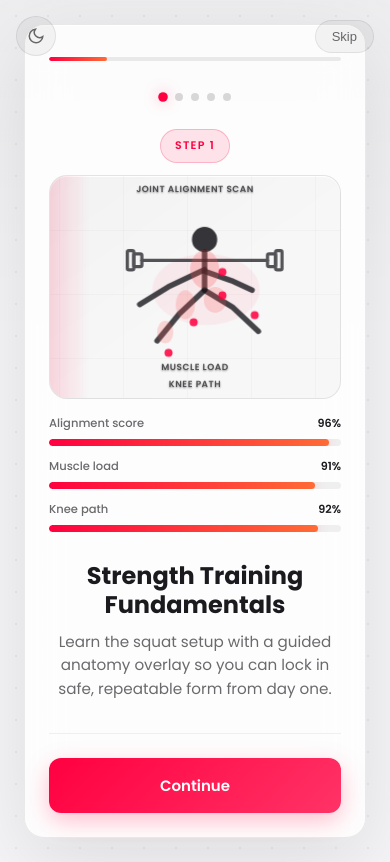
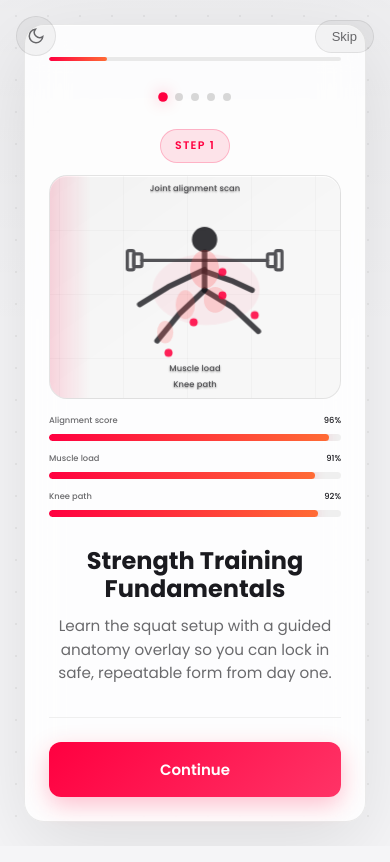
Before and after one commit to AndrewTattersall/next-events, a Next.js app: page /onboarding in a window 390 px wide. Built offline with nearby package versions, Linux system fonts and the light colour scheme.

Commit message:
Unify hero overlay text sizing across labels and tracks
Co-authored-by: andrewt <AndrewTattersall@users.noreply.github.com>

```diff
--- a/styles/Onboarding.module.css
+++ b/styles/Onboarding.module.css
@@ -162,9 +162,7 @@
 
 .hero {
   margin: 0 0 30px;
-  --hero-label-size: 0.62rem;
-  --hero-track-size: 0.78rem;
-  --hero-track-value-size: 0.74rem;
+  --hero-overlay-text-size: 0.6rem;
 }
 
 .heroVisual {
@@ -301,10 +299,9 @@
   display: inline-flex;
   align-items: center;
   justify-content: center;
-  font-size: var(--hero-label-size);
-  font-weight: 600;
-  letter-spacing: 0.08em;
-  text-transform: uppercase;
+  font-size: var(--hero-overlay-text-size);
+  font-weight: 500;
+  letter-spacing: 0.02em;
   color: var(--color-text-muted);
   background: transparent;
   border: 0;
@@ -375,7 +372,7 @@
 }
 
 .heroTrackLabel {
-  font-size: var(--hero-track-size);
+  font-size: var(--hero-overlay-text-size);
   font-weight: 500;
   color: var(--color-text-muted);
   line-height: 1.25;
@@ -385,11 +382,12 @@
 }
 
 .heroTrackValue {
-  font-size: var(--hero-track-value-size);
-  font-weight: 600;
+  font-size: var(--hero-overlay-text-size);
+  font-weight: 500;
   color: var(--color-text);
   white-space: nowrap;
   text-align: right;
+  font-variant-numeric: tabular-nums;
 }
 
 .heroTrackBar {
@@ -745,9 +743,7 @@
   }
 
   .hero {
-    --hero-label-size: 0.58rem;
-    --hero-track-size: 0.74rem;
-    --hero-track-value-size: 0.72rem;
+    --hero-overlay-text-size: 0.56rem;
   }
 
   .heroVisual {
@@ -824,13 +820,11 @@
   }
 
   .hero {
-    --hero-label-size: 0.56rem;
-    --hero-track-size: 0.72rem;
-    --hero-track-value-size: 0.7rem;
+    --hero-overlay-text-size: 0.52rem;
   }
 
   .heroTag {
-    letter-spacing: 0.06em;
+    letter-spacing: 0.01em;
   }
 
   .heroAnnotations {
```
